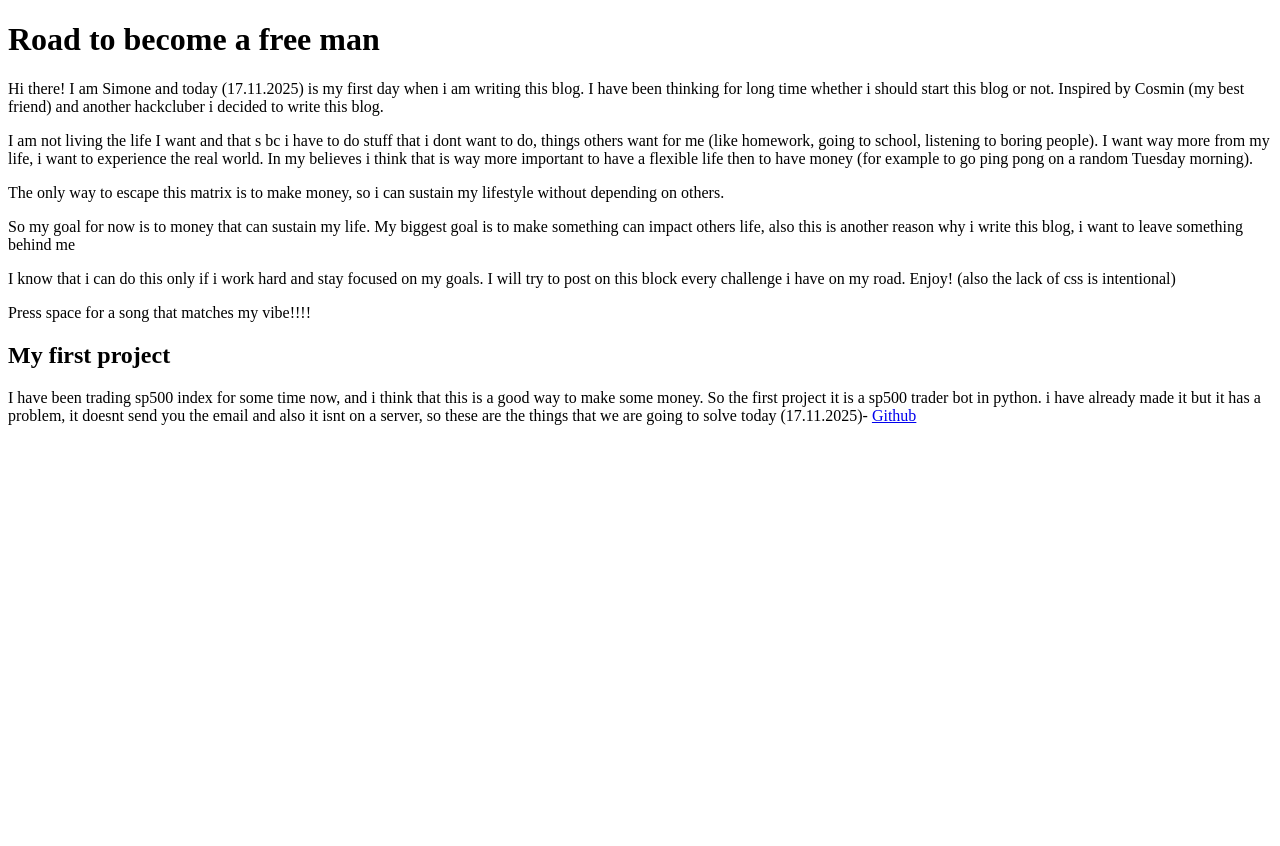
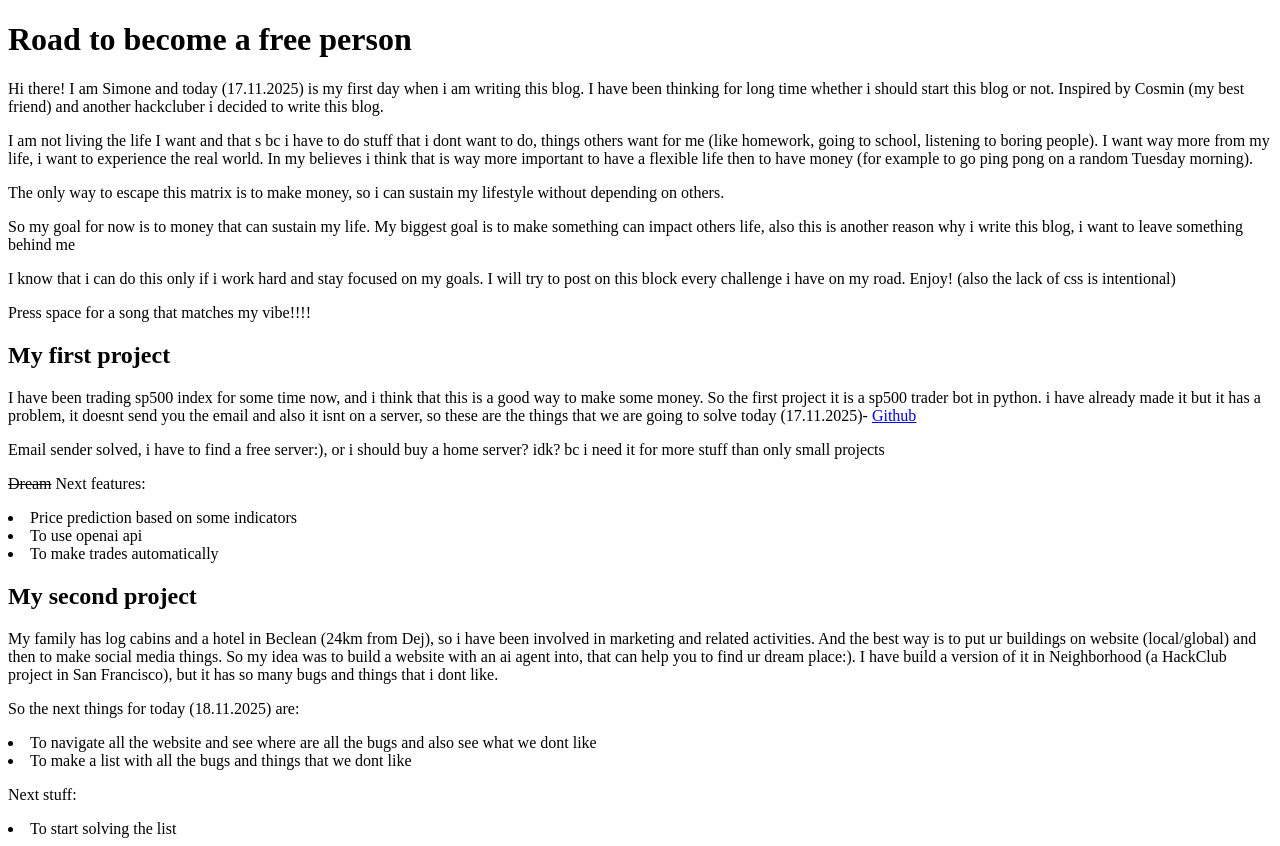
Before and after one commit to zyreoo/my-blog, a plain HTML site: page myblog.html in a window 1280 px wide. Before the commit the page ends 800 px from the top, so only its background shows below. Drawn offline with Linux system fonts and the light colour scheme.

Commit message:
second project

```diff
--- a/myblog.html
+++ b/myblog.html
@@ -7,7 +7,7 @@
     <meta name='viewport' content='width=device-width, initial-scale=1'>
 </head>
 <body>
-    <h1>Road to become a free man</h1>
+    <h1>Road to become a free person</h1>
     <p>Hi there! I am Simone and today (17.11.2025) is my first day when i am writing this blog. I have been thinking for long time whether i should start this blog or not. Inspired by Cosmin (my best friend) and another hackcluber i decided to write this blog.</p>
     <p>I am not living the life I want and that s bc i have to do stuff that i dont want to do, things others want for me (like homework, going to school, listening to boring people). I want way more from my life, i want to experience the real world. In my believes i think that is way more important to have a flexible life then to have money (for example to go ping pong on a random Tuesday morning).</p>
     <p>The only way to escape this matrix is to make money, so i can sustain my lifestyle without depending on others.</p>
@@ -17,6 +17,20 @@
     <p>Press space for a song that matches my vibe!!!!</p>
     <h2>My first project</h2>
     <p>I have been trading sp500 index for some time now, and i think that this is a good way to make some money. So the first project it is a sp500 trader bot in python. i have already made it but  it has a problem, it doesnt send you the email and also it isnt on a server, so these are the things that we are going to solve today (17.11.2025)- <a href="https://github.com/zyreoo/sp500bot">Github</a> </p>
+    <p>Email sender solved, i have to find a free server:), or i should buy a home server? idk? bc i need it for more stuff than only small projects</p>
+    <p><s>Dream</s> Next features:</p>
+    <li>Price prediction based on some indicators</li>
+    <li>To use openai api</li>
+    <li>To make trades automatically</li>
+
+    <h2>My second project</h2>
+    <p>My family has log cabins and a hotel in Beclean (24km from Dej), so i have been involved in marketing and related activities. And the best way is to put ur buildings on website (local/global) and then to make social media things. So my idea was to build a website with an ai agent into, that can help you to find ur dream place:). I have build a version of it in Neighborhood (a HackClub project in San Francisco), but it has so many bugs and things that i dont like.</p>
+    <p>So the next things for today (18.11.2025) are:</p>
+    <li>To navigate all the website and see where are all the bugs and also see what we dont like</li>
+    <li>To make a list with all the bugs and things that we dont like</li>
+
+    <p>Next stuff:</p>
+    <li>To start solving the list</li>
 </body>
 
 <script>
```
